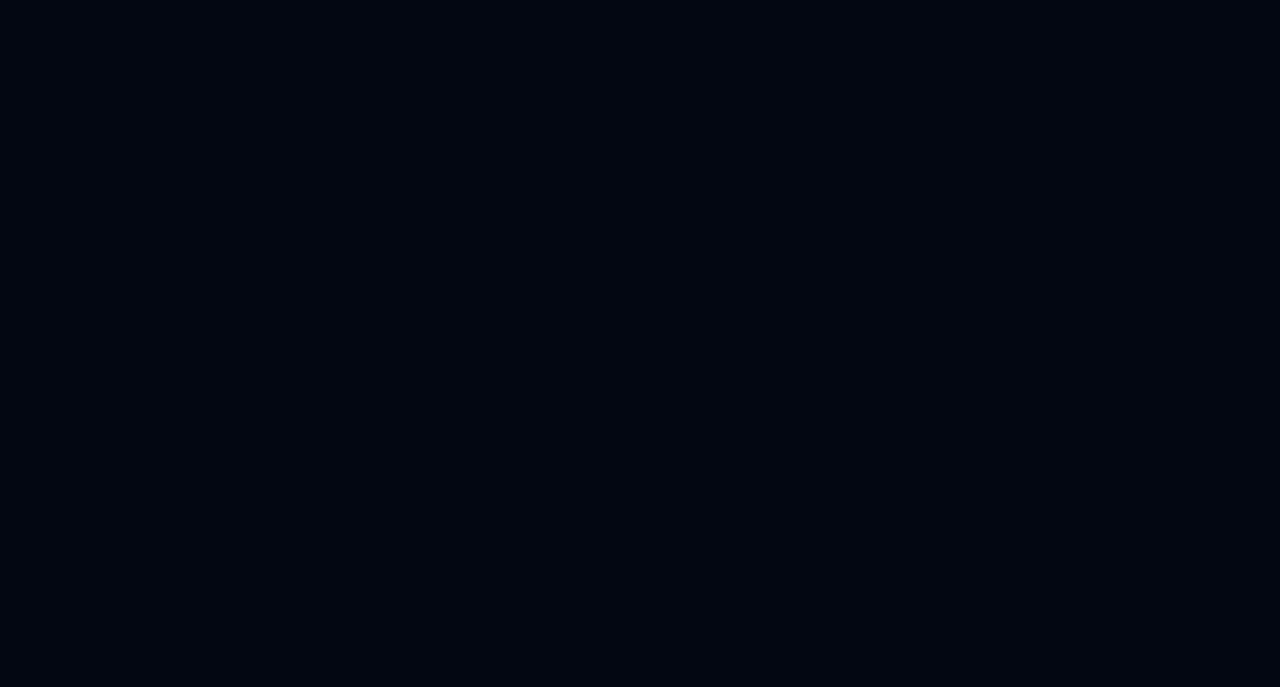
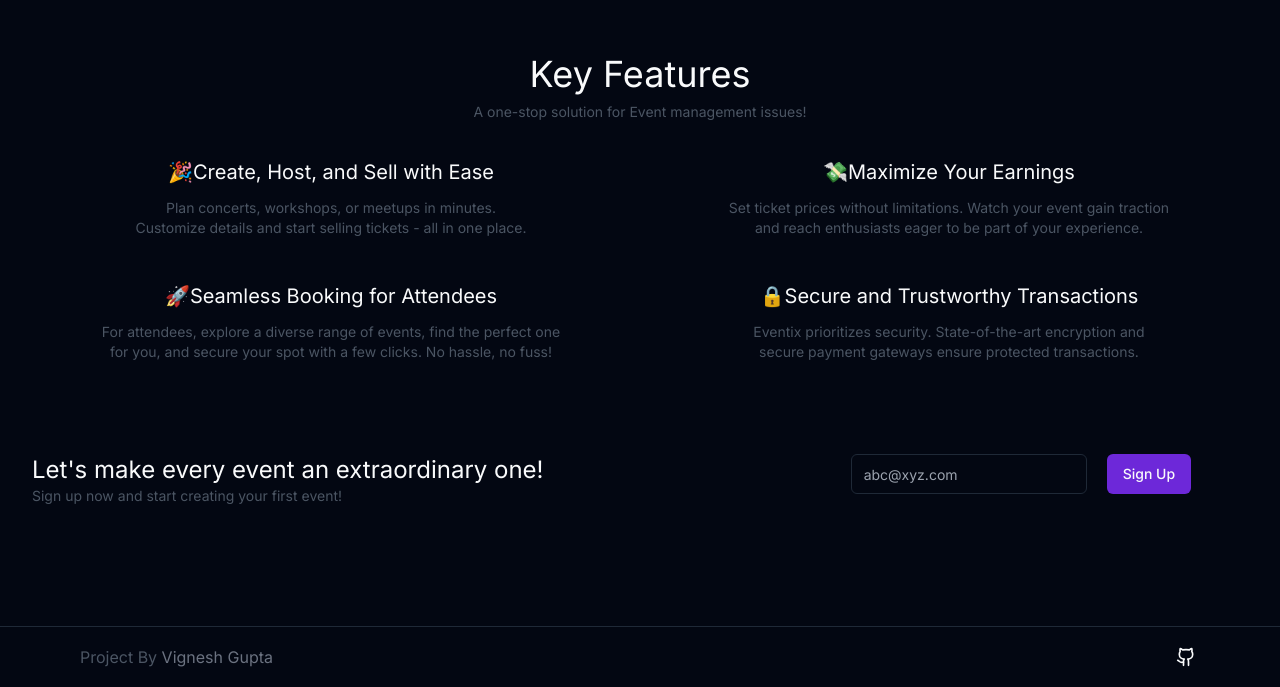
Before and after one commit to vignesh-gupta/eventix, a Next.js app: page / in a window 1280 px wide. Shown: the part 1639-2326 px from the top of the page. Before the commit the page ends 1817 px from the top, so only its background shows below. Built offline with nearby package versions, Linux system fonts and the light colour scheme; no server answers.

Commit message:
Add landing page

```diff
--- a/src/app/layout.tsx
+++ b/src/app/layout.tsx
@@ -8,6 +8,7 @@ import ConvexClientProvider from "@/components/convex-client-provider";
 import "./globals.css";
 import { cn } from "@/lib/utils";
 import Navbar from "@/components/navbar";
+import Footer from "@/components/footer";
 
 const inter = Inter({ subsets: ["latin"] });
 
@@ -28,6 +29,7 @@ export default function RootLayout({
           <ConvexClientProvider>
             <Navbar />
             {children}
+            <Footer />
             <Toaster />
           </ConvexClientProvider>
         </Suspense>
--- a/src/app/page.tsx
+++ b/src/app/page.tsx
@@ -1,9 +1,73 @@
 import HeroSection from "@/components/landing-page/hero";
+import { Button } from "@/components/ui/button";
+import { Input } from "@/components/ui/input";
 
 export default function Home() {
   return (
-    <main className="flex items-center justify-center grow">
+    <main className="mb-10 grow">
       <HeroSection />
+      <section className="container w-full mt-5 text-center">
+        <h2 className="text-2xl md:text-4xl">Key Features</h2>
+        <p className="mt-2 text-sm text-gray-600">
+          A one-stop solution for Event management issues!
+        </p>
+
+        <div className="grid grid-cols-1 gap-5 mt-6 md:grid-cols-2">
+          <div className="p-3 rounded-lg ">
+            <h3 className="text-lg md:text-xl">
+              🎉Create, Host, and Sell with Ease
+            </h3>
+            <p className="mt-3 text-sm text-gray-600 text-balance">
+              Plan concerts, workshops, or meetups in minutes. Customize details
+              and start selling tickets - all in one place.
+            </p>
+          </div>
+
+          <div className="p-3 rounded-lg ">
+            <h3 className="text-lg md:text-xl">💸Maximize Your Earnings </h3>
+            <p className="mt-3 text-sm text-gray-600 text-balance">
+              Set ticket prices without limitations. Watch your event gain
+              traction and reach enthusiasts eager to be part of your
+              experience.
+            </p>
+          </div>
+
+          <div className="p-3 rounded-lg ">
+            <h3 className="text-lg md:text-xl">
+              🚀Seamless Booking for Attendees
+            </h3>
+            <p className="mt-3 text-sm text-gray-600 text-balance">
+              For attendees, explore a diverse range of events, find the perfect
+              one for you, and secure your spot with a few clicks. No hassle, no
+              fuss!
+            </p>
+          </div>
+
+          <div className="p-3 rounded-lg ">
+            <h3 className="text-lg md:text-xl">
+              🔒Secure and Trustworthy Transactions
+            </h3>
+            <p className="mt-3 text-sm text-gray-600 text-balance">
+              Eventix prioritizes security. State-of-the-art encryption and
+              secure payment gateways ensure protected transactions.
+            </p>
+          </div>
+        </div>
+      </section>
+      <section className="container grid grid-cols-1 gap-3 py-20 place-items-center md:place-items-start md:grid-cols-2 lg:grid-cols-3">
+        <div className="lg:col-span-2">
+          <h2 className="text-xl md:text-2xl">
+            Let&apos;s make every event an extraordinary one!
+          </h2>
+          <p className="text-sm text-gray-600 text-balance">
+            Sign up now and start creating your first event!
+          </p>
+        </div>
+        <div className="flex flex-wrap gap-5 lg:justify-end">
+          <Input placeholder="abc@xyz.com" type="email" className="w-auto " />
+          <Button type="submit">Sign Up</Button>
+        </div>
+      </section>
     </main>
   );
 }
--- /dev/null
+++ b/src/components/footer.tsx
@@ -0,0 +1,29 @@
+import { Github } from "lucide-react";
+import Link from "next/link";
+
+const Footer = () => {
+  return (
+    <footer className="flex flex-col items-center w-full gap-2 p-4 border-t lg:px-20 sm:flex-row shrink-0 md:px-6">
+      <p className="text-gray-600">
+        Project By{" "}
+        <Link
+          className="text-gray-500 hover:underline underline-offset-4"
+          href="http://vigneshgupta.tech/"
+        >
+          Vignesh Gupta
+        </Link>
+      </p>
+      <nav className="flex gap-4 sm:ml-auto sm:gap-6">
+        <Link
+          href="https://github.com/vignesh-gupta/eventix/"
+          target="_blank"
+          className="p-1 transition rounded-full hover:bg-black hover:text-white"
+        >
+          <Github size={20} />
+        </Link>
+      </nav>
+    </footer>
+  );
+};
+
+export default Footer;
--- a/src/components/ui/hero-parallax.tsx
+++ b/src/components/ui/hero-parallax.tsx
@@ -54,9 +54,9 @@ export const HeroParallax = ({ products, children }: HeroParallaxProps) => {
     springConfig
   );
   return (
-    <div
+    <section
       ref={ref}
-      className="h-[220vh] pb-40 py-20 overflow-hidden  antialiased relative flex flex-col self-auto [perspective:1000px] [transform-style:preserve-3d]"
+      className="pt-20 overflow-hidden  antialiased relative flex flex-col self-auto [perspective:1000px] [transform-style:preserve-3d]"
     >
       {children}
       <motion.div
@@ -96,7 +96,7 @@ export const HeroParallax = ({ products, children }: HeroParallaxProps) => {
           ))}
         </motion.div>
       </motion.div>
-    </div>
+    </section>
   );
 };
 
@@ -124,8 +124,8 @@ export const ProductCard = ({
       <div className="block group-hover/product:shadow-2xl ">
         <Image
           src={product.thumbnail}
-          height="600"
-          width="600"
+          height={600}
+          width={600}
           className="absolute inset-0 object-cover object-left-top w-full h-full"
           alt={product.title}
         />
```
